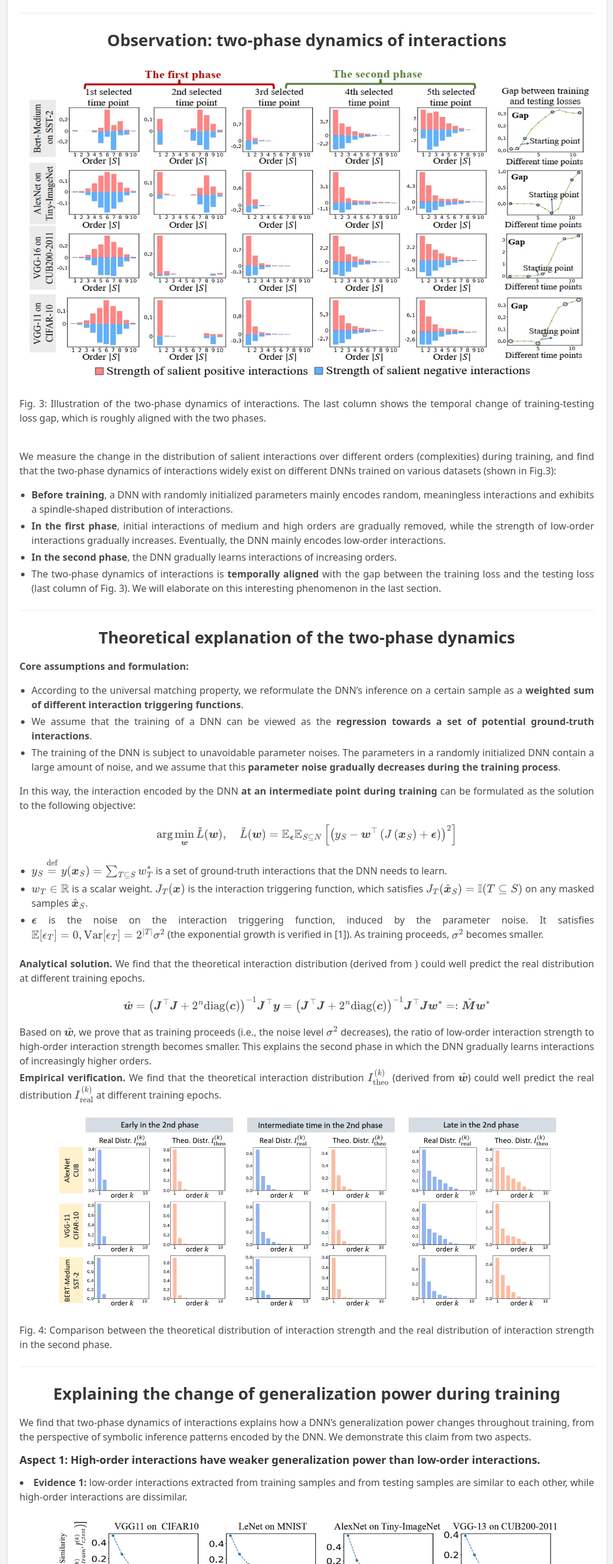
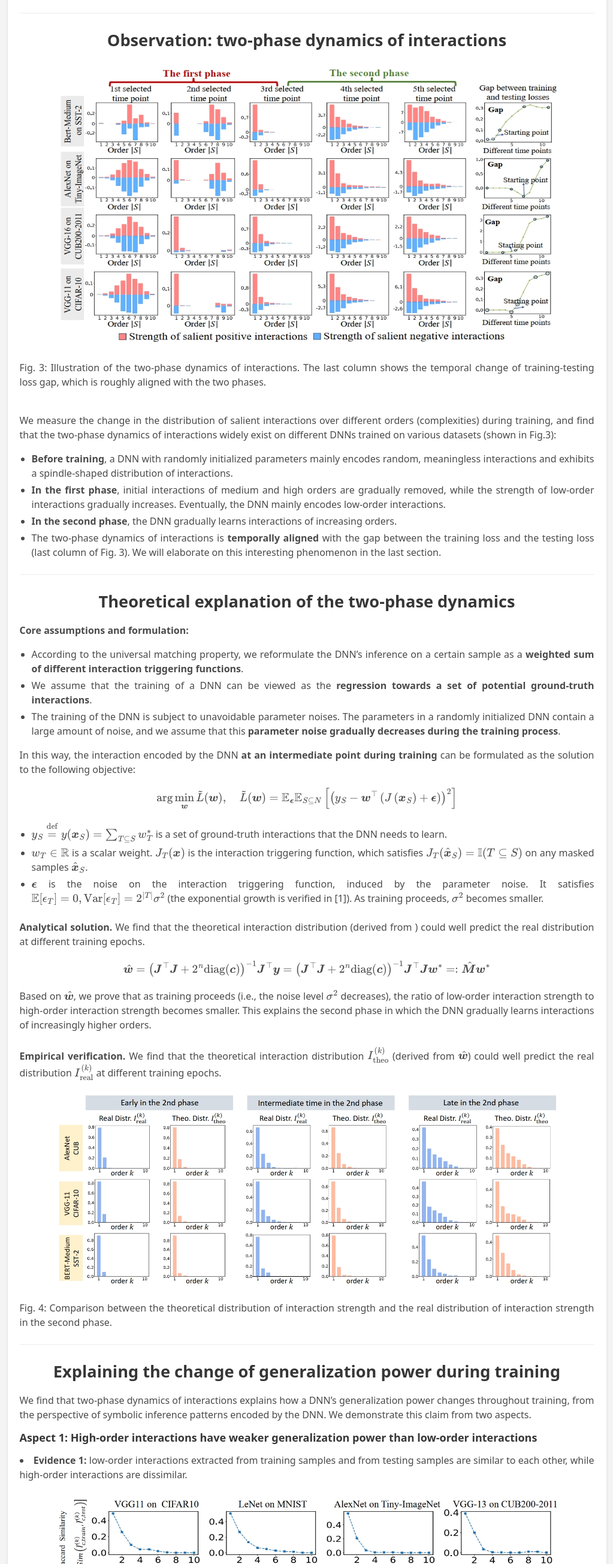
Before and after one commit to sjtu-xai-lab/InteractionDynamics, a plain HTML site: page index.html in a window 1280 px wide. Shown: the part 3160-5768 px from the top of the page at 60% size, without its empty margins (128-1151 px from the left). Drawn offline with nearby package versions, Linux system fonts and the light colour scheme; some packages are replaced by stand-ins of ours.

Commit message:
try change image size

```diff
--- a/index.html
+++ b/index.html
@@ -189,7 +189,7 @@
 
     <h2>Observation: two-phase dynamics of interactions</h2>
     <div class="content has-text-justified">
-        <img src="./static/img/figs/fig3.png" alt="Image description">
+        <img src="./static/img/figs/fig3.png" alt="Image description" style="width: 850px;">
         <p>
             Fig. 3: Illustration of the two-phase dynamics of interactions. The last column shows the temporal change of training-testing loss gap, which is roughly aligned with the two phases.
         </p>
@@ -267,6 +267,8 @@
             Based on $\hat{\boldsymbol{w}}$, we prove that <span>as training proceeds (i.e., the noise level $\sigma^2$ decreases), the ratio of low-order interaction strength to high-order interaction strength becomes smaller.</span> This explains the second phase in which the DNN gradually learns interactions of increasingly higher orders.
         </div>
 
+        <br>
+
         <div class="latex">
             <b>Empirical verification.</b> We find that the theoretical interaction distribution $I_{\text{theo}}^{(k)}$  (derived from $\hat{\boldsymbol{w}}$) could well predict the real distribution $I_{\text{real}}^{(k)}$ at different training epochs.
         </div>
@@ -283,7 +285,7 @@
         <p>We find that two-phase dynamics of interactions explains how a DNN’s generalization power changes throughout
             training, from the perspective of symbolic inference patterns encoded by the DNN. We demonstrate this claim from
             two aspects.</p>
-        <h5>Aspect 1: High-order interactions have weaker generalization power than low-order interactions.</h5>
+        <h5>Aspect 1: High-order interactions have weaker generalization power than low-order interactions</h5>
 
         <li>
             <b>Evidence 1:</b> low-order interactions extracted from training samples and from testing samples are similar to each
```
